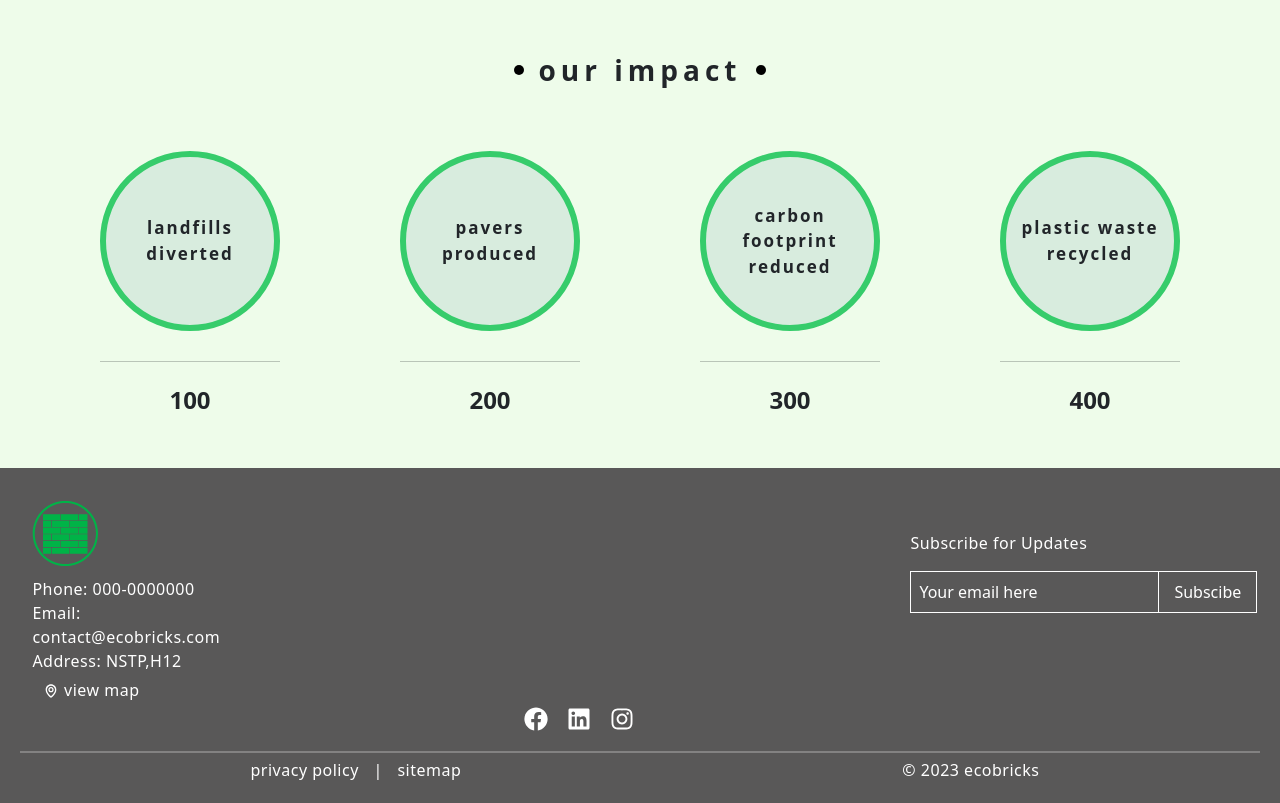
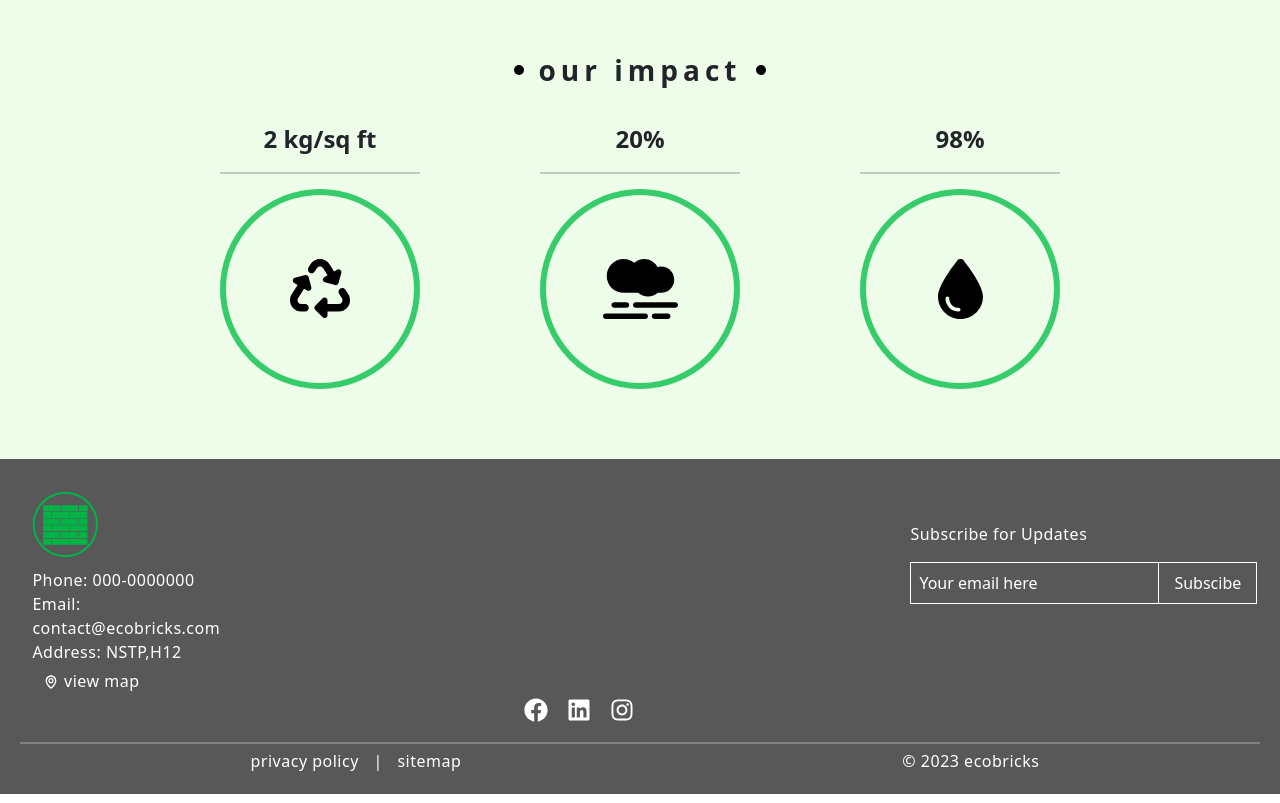
Before and after one commit to emanfj/ecobricks, a React (Create React App) app in the folder client/: page / in a window 1280 px wide. Shown: the part 2080-2883 px from the top of the page. Built offline with nearby package versions, Linux system fonts and the light colour scheme.

Commit message:
tailwind initialized

```diff
--- a/client/src/components/Impact/Impact.css
+++ b/client/src/components/Impact/Impact.css
@@ -10,7 +10,7 @@
   .impact-heading {
   display: flex;
   align-items: center;
-  margin-bottom: 60px;
+  margin-bottom: 30px;
   margin-top:25px;
   letter-spacing: 5px;
   }
@@ -31,7 +31,7 @@
 
   .impact-analytics {
   display: flex;
-  justify-content: space-around;
+  justify-content: space-between;
   gap: 120px; /* adding equal spacing between circles */
   flex-wrap: wrap;
   }
@@ -44,37 +44,69 @@
 
   .circle {
   position: relative;
-  width: 180px;
-  height: 180px;
+  width: 200px;
+  height: 200px;
   border: 6px solid #36CC6B;
-  background-color: #D8ECDE;
   border-radius: 50%;
   display: flex;
   align-items: center;
   justify-content: center;
   padding:10px;
+  margin-bottom:70px;
+  cursor: pointer;
+  overflow: hidden;
+  flex-direction: column;
+
+  }
+
+  .circle-icon {
+    font-size: 60px;
+    color: #000;
+    transition: opacity 0.3s ease-in-out;
+
   }
 
   .circle-heading {
-  font-size: 17px;
-  font-weight: 650;
-  text-align: center;
-  letter-spacing:2px;
+    /* position: absolute; */
+    font-size: 17px;
+    font-weight: 650;
+    text-align: center;
+    letter-spacing:2px;
+    display: flex;
+    align-items: center;
+    justify-content: center;
+    font-size: 18px;
+    font-weight: bold;
+    opacity: 0;
+    transition: opacity 0.3s ease-in-out;
+  }
+
+  .circle-icon,
+.circle-heading {
+  position: absolute;
+  top: 50%;
+  transform: translateY(-50%);
+}
+
+  .circle:hover .circle-icon {
+    opacity: 0; /* hide the icon on hover */
+  }
+
+  .circle:hover .circle-heading {
+    opacity: 1;
   }
 
   .impact-divider {
-  background-color: #000;
   margin: 20px;
   width: 100%;
-  margin-top:30px;
-  margin-bottom:0;
+  margin-top:15px;
+  margin-bottom:15px;
+  border: 1px solid #333;
 
   }
 
-  .count-up-figure {
+  .numeric-analytic {
   font-size: 24px;
   font-weight: bold;
-  margin-top:20px;
-  margin-bottom:50px;
 
   }
--- a/client/src/components/Impact/Impact.js
+++ b/client/src/components/Impact/Impact.js
@@ -1,5 +1,6 @@
 import React from 'react';
-import CountUp from 'react-countup';
+import { FontAwesomeIcon } from '@fortawesome/react-fontawesome';
+import { faRecycle, faSmog, faTint } from '@fortawesome/free-solid-svg-icons';
 import './Impact.css';
 
 const Impact = () => {
@@ -12,33 +13,36 @@ const Impact = () => {
       </div>
       <div className="impact-analytics">
         <div className="analytics-item">
+          <span className="numeric-analytic">2 kg/sq ft</span>
+          <hr className="impact-divider" />
+          <div className="circle">
+            <div className="circle-heading">plastic waste reduction</div>
+            <FontAwesomeIcon icon={faRecycle} className="circle-icon" />
+          </div>
+        </div>
+        <div className="analytics-item">
+          <span className="numeric-analytic">20%</span>
+          <hr className="impact-divider" />
+          <div className="circle">
+            <div className="circle-heading">reduction in air pollution"</div>
+            <FontAwesomeIcon icon={faSmog} className="circle-icon" />
+          </div>
+        </div>
+        <div className="analytics-item">
+          <span className="numeric-analytic">98%</span>
+          <hr className="impact-divider" />
+          <div className="circle">
+            <div className="circle-heading">conservation of water</div>
+            <FontAwesomeIcon icon={faTint} className="circle-icon" />
+          </div>
+        </div>
+        {/* <div className="analytics-item">
+          <CountUp start={0} end={100} duration={2.5} className="count-up-figure" />
+          <hr className="impact-divider"/>
           <div className="circle">
             <div className="circle-heading">landfills diverted</div>
           </div>
-          <hr className="impact-divider"/>
-          <CountUp start={0} end={100} duration={2.5} className="count-up-figure" />
-        </div>
-        <div className="analytics-item">
-          <div className="circle">
-            <div className="circle-heading">pavers produced</div>
-          </div>
-          <hr className="impact-divider"/>
-          <CountUp start={0} end={200} duration={2.5} className="count-up-figure" />
-        </div>
-        <div className="analytics-item">
-          <div className="circle">
-            <div className="circle-heading">carbon footprint reduced</div>
-          </div>
-          <hr className="impact-divider"/>
-          <CountUp start={0} end={300} duration={2.5} className="count-up-figure" />
-        </div>
-        <div className="analytics-item">
-          <div className="circle">
-            <div className="circle-heading">plastic waste recycled</div>
-          </div>
-          <hr className="impact-divider"/>
-          <CountUp start={0} end={400} duration={2.5} className="count-up-figure" />
-        </div>
+        </div> */}
       </div>
     </section>
   );
--- a/client/src/index.css
+++ b/client/src/index.css
@@ -11,3 +11,8 @@ code {
   font-family: source-code-pro, Menlo, Monaco, Consolas, 'Courier New',
     monospace;
 }
+
+/* importing tailwind css */
+@import 'tailwindcss/base';
+@import 'tailwindcss/components';
+@import 'tailwindcss/utilities';
```
Also changed, not shown: client/package.json (+7 -1 lines), postcss.config.js (added, +7 -0 lines), tailwind.config.js (added, +13 -0 lines), 1 other file (tests, documents, lock files or other folders).
